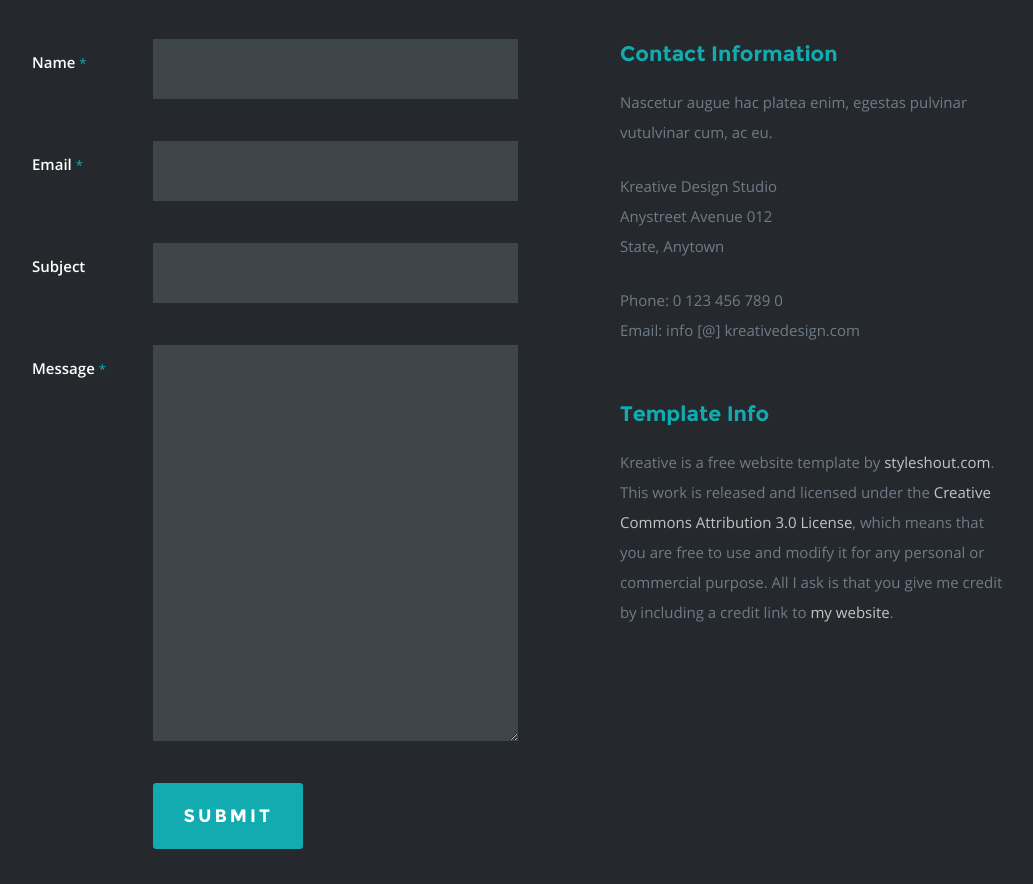
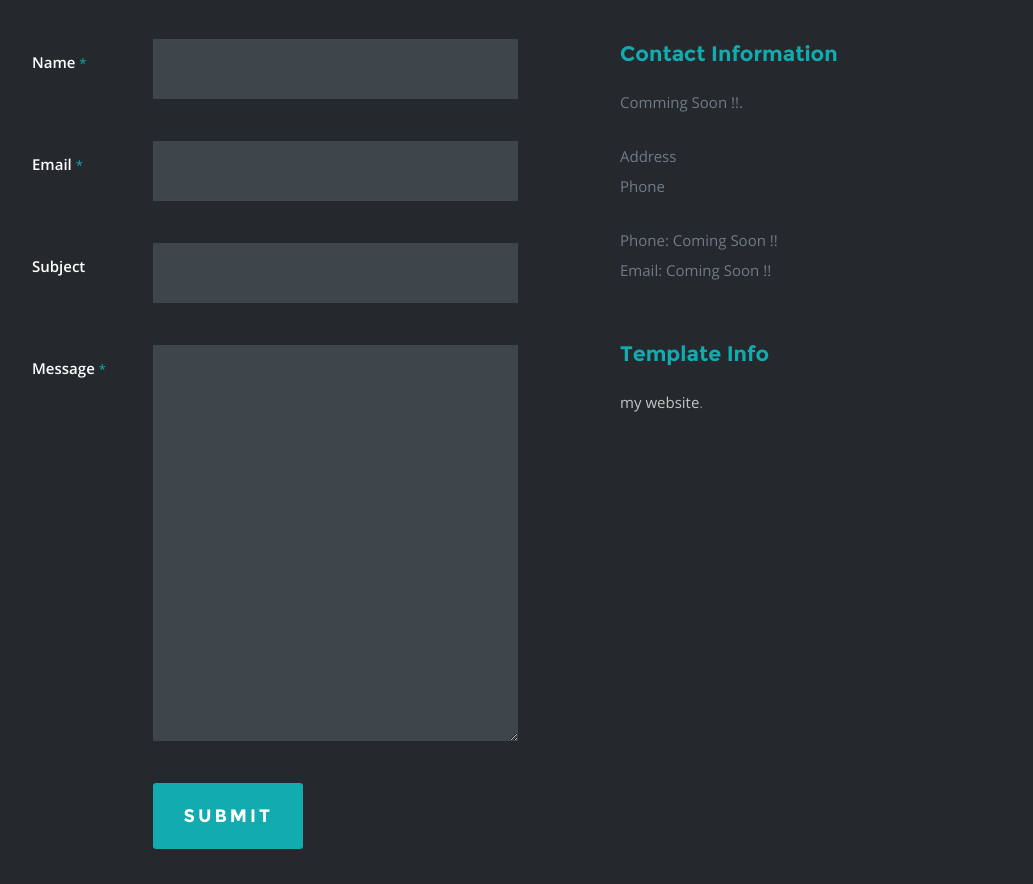
Before and after one commit to MySouTest/TestFirst, a plain HTML site: page Creative/Creative/index.html in a window 1280 px wide. Shown: the part 6853-7737 px from the top of the page, without its empty margins (122-1155 px from the left). Drawn offline with nearby package versions, Linux system fonts and the light colour scheme; some packages are replaced by stand-ins of ours.

Commit message:
Updated 2

```diff
--- a/Creative/Creative/index.html
+++ b/Creative/Creative/index.html
@@ -856,25 +856,22 @@
 
             <h3>Contact Information</h3>
 
-            <p>Nascetur augue hac platea enim, egestas pulvinar vutulvinar cum, ac eu.</p>
+            <p>Comming Soon !!.</p>
 
             <p>
-            Kreative Design Studio <br />
-            Anystreet Avenue 012 <br />
-            State, Anytown
+            Address <br />
+            Phone <br />
+
             </p>
 
             <p>
-            Phone: 0 123 456 789 0 <br />
-            Email: info [@] kreativedesign.com
+            Phone: Coming Soon !! <br />
+            Email: Coming Soon !!
             </p><br />
 
             <h3>Template Info</h3>
 
-            <p>Kreative is a free website template by <a href="http://www.styleshout.com/">styleshout.com</a>. This work is
-		      released and licensed under the <a href="http://creativecommons.org/licenses/by/3.0/" rel="license">
-		      Creative Commons Attribution 3.0 License</a>, which means that you are free to
-		      use and modify it for any personal or commercial purpose. All I ask is that you give me credit by including a credit link to
+            <p>
 		      <a href="http://www.styleshout.com/">my website</a>.
             </p>
 
```
